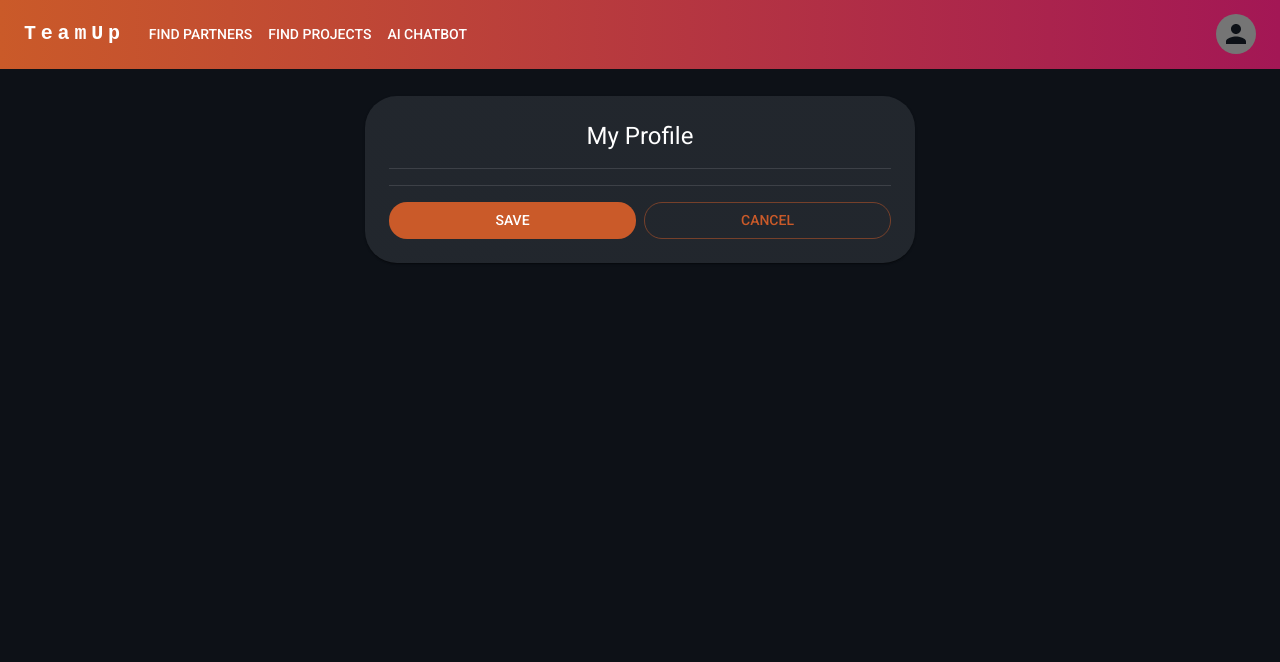
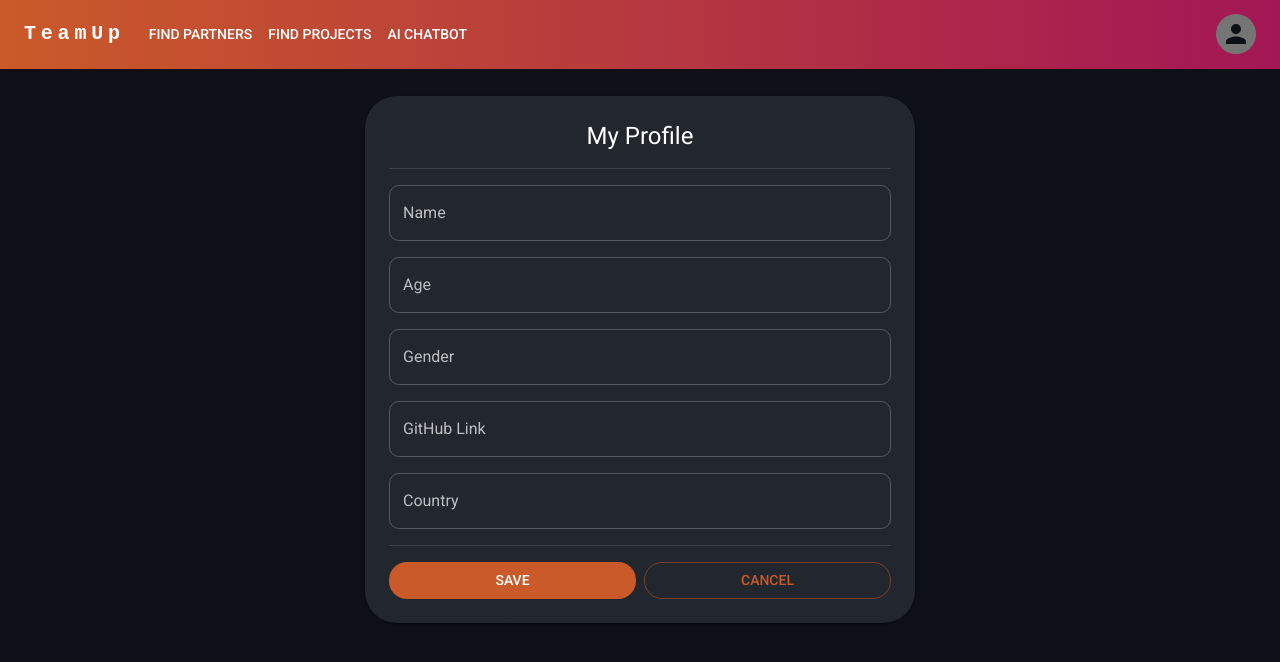
Before and after one commit to AndyStan112/teamup, a Next.js app: page /profile in a window 1280 px wide. Shown: the top 662 px of the page. Built offline with nearby package versions, Linux system fonts and the light colour scheme; what @mui/material-nextjs would draw is missing.

Commit message:
Add input fields

```diff
--- a/src/app/profile/page.tsx
+++ b/src/app/profile/page.tsx
@@ -1,4 +1,11 @@
-import { Button, Card, Divider, Stack, Typography } from "@mui/material";
+import {
+    Button,
+    Card,
+    Divider,
+    Stack,
+    TextField,
+    Typography,
+} from "@mui/material";
 
 export default function ProfilePage(): React.ReactElement {
     return (
@@ -13,7 +20,16 @@ export default function ProfilePage(): React.ReactElement {
                     My Profile
                 </Typography>
                 <Divider />
-
+                <TextField label="Name" variant="outlined" fullWidth />
+                <TextField
+                    label="Age"
+                    variant="outlined"
+                    fullWidth
+                    type="number"
+                />
+                <TextField label="Gender" variant="outlined" fullWidth />
+                <TextField label="GitHub Link" variant="outlined" fullWidth />
+                <TextField label="Country" variant="outlined" fullWidth />
                 <Divider />
                 <Stack direction="row" gap={1}>
                     <Button variant="contained" sx={{ flex: 1 }}>
```
